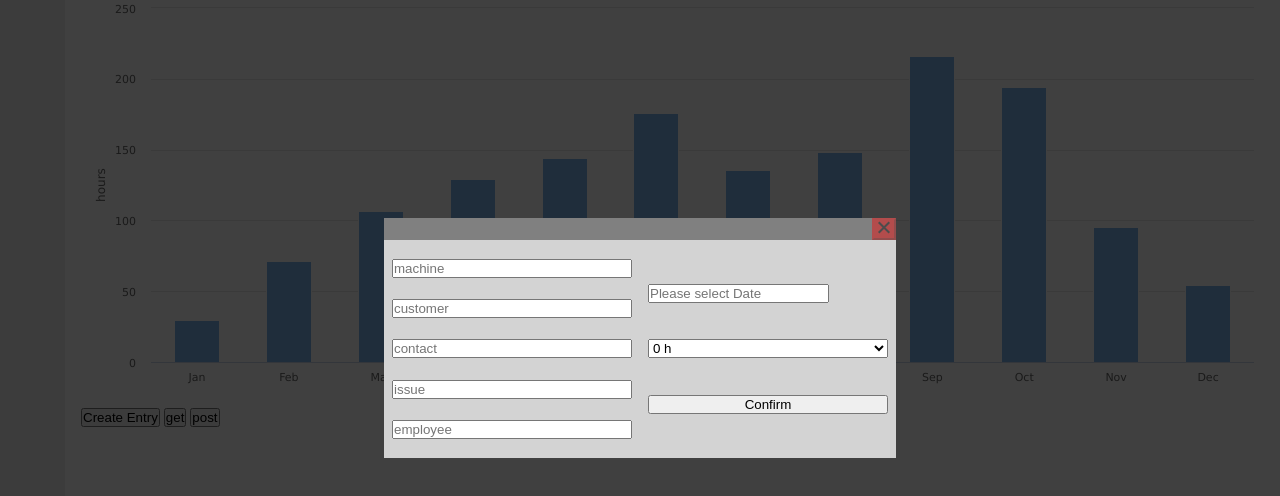
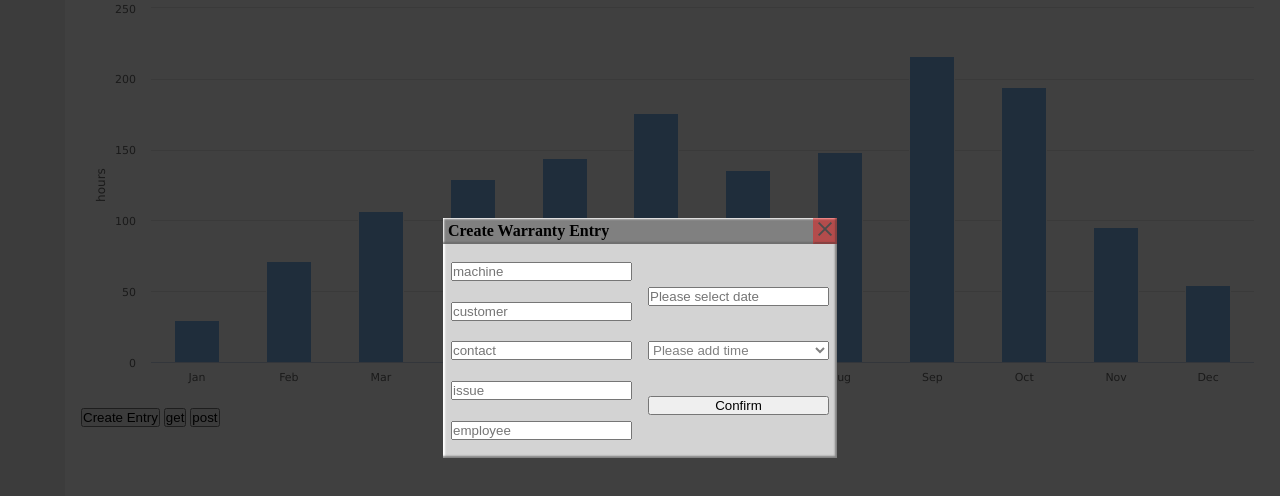
Before and after one commit to ibwgr/warranty-tracker, a website: page view/index.html in a window 1280 px wide. Both pictures are taken after a click on the button "Create Entry". Shown: the part 62-558 px from the top of the page. Drawn offline with nearby package versions, Linux system fonts and the light colour scheme; files that its build step writes are made by us from their sources; no server answers; files whose address does not match are found by name.

Commit message:
css update for the pop up

```diff
--- a/view/index.html
+++ b/view/index.html
@@ -40,7 +40,10 @@
         <button type="button" id="create-entry">Create Entry</button>
         <div id="plane" style="display: none"></div>
         <div id="popup" style="display: none">
-          <div id="top-bar"><button id="exit" value="Exit"></button></div>
+          <div id="top-bar">
+            <div id="top-bar-label">Create Warranty Entry</div>
+            <button id="exit" value="Exit"></button>
+          </div>
           <div id="left-part">
             <input type="text" id="machine" placeholder="machine">
             <input type="text" id="customer" placeholder="customer">
@@ -50,9 +53,10 @@
           </div>
           <div id="right-part">
             <div id="datepicker">
-              <input type="text" id="choose-date" placeholder="Please select Date" data-input>
+              <input type="text" id="choose-date" placeholder="Please select date" data-input>
             </div>
-            <select id="time-spend">
+            <select id="time-spend" required>
+              <option value="" disabled selected hidden>Please add time</option>
             </select>
             <button id="confirm">Confirm</button>
           </div>
--- a/view/scripts/popup.js
+++ b/view/scripts/popup.js
@@ -12,7 +12,7 @@ export default class Popup {
         this.issue = document.querySelector('#issue');
         this.employee = document.querySelector('#employee');
         this.time = document.querySelector('#time-spend')
-        this.date = null;
+        this.date = undefined;
 
         flatpickr( '#choose-date', {
             enableTime: false,
@@ -59,8 +59,8 @@ export default class Popup {
     createTimeOptions() {
         for (let i = 0; i <= 12; i += 0.25) {
             const option = document.createElement('option');
-            option.textContent = `${i} h`;
-            option.value = `${i}`
+            option.textContent = i.toFixed(2);
+            option.value = i.toFixed(2);
             this.time.appendChild(option);
         }
     }
--- a/view/stylesheets/style.css
+++ b/view/stylesheets/style.css
@@ -114,18 +114,19 @@ th {
 
 #popup {
   position: fixed;
-  top: 35%;
-  left: 30%;
+  left: 50%;
+  top: 50%;
+  transform: translate(-50%, -50%);
   height: 30%;
-  width: 40%;
   display: grid;
   grid-template-areas:
     "top-bar top-bar"
     "left-part right-part";
-  grid-template-rows: 0.5fr 5fr;
+  grid-template-rows: 0.6fr 5fr;
   grid-template-columns: 1fr 1fr;
   justify-content: space-between;
   background-color: lightgrey;
+  box-shadow: -2px -2px 2px rgba(100, 100, 100, .75) inset, 2px 2px 2px white inset;
   z-index: 2000;
 }
 
@@ -141,9 +142,19 @@ th {
 }
 
 #top-bar {
+  display: flex;
   grid-area: top-bar;
   background-color: grey;
   position: relative;
+  box-shadow: -2px -2px 2px rgba(100, 100, 100, .75) inset, 1px 1px 2px white inset;
+}
+
+#top-bar-label {
+  display: flex;
+  align-items: center;
+  font-size: 1rem;
+  font-weight: bold;
+  padding-left: 5px;
 }
 
 #exit {
@@ -166,7 +177,7 @@ th {
   top: 0;
   left: 9px;
   content: ' ';
-  height: 15px;
+  height: 18px;
   width: 2px;
   background-color: black;
 }
@@ -179,11 +190,14 @@ th {
   transform: rotate(-45deg);
 }
 
+#confirm:hover {
+  background-color: lightgreen;
+}
+
 #left-part {
   grid-area: left-part;
   display: flex;
   flex-direction: column;
-  flex-grow: 1;
   justify-content: space-around;
   padding: 0.5rem;
 }
@@ -192,7 +206,10 @@ th {
   grid-area: right-part;
   display: flex;
   flex-direction: column;
-  flex-grow: 1;
   justify-content: space-evenly;
   padding: 0.5rem;
 }
+
+select:invalid {
+  color: gray;
+}
```
